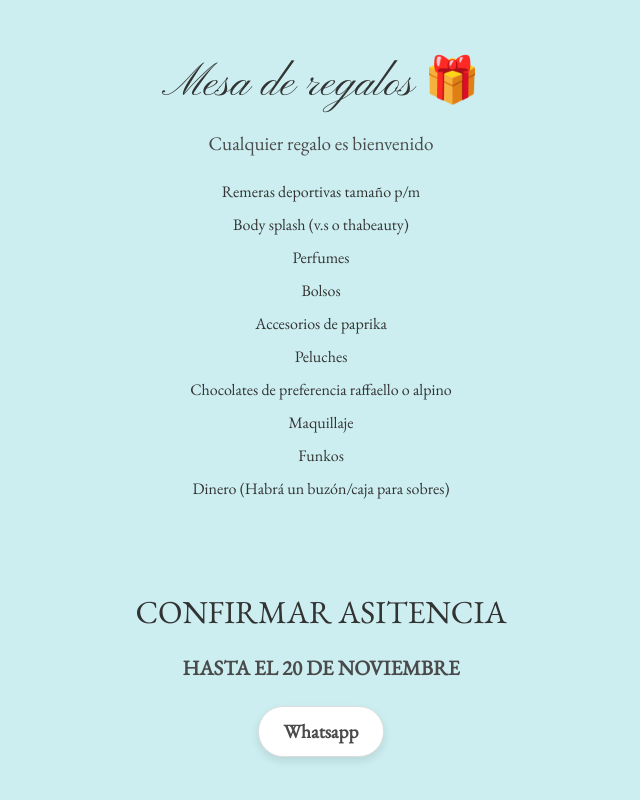
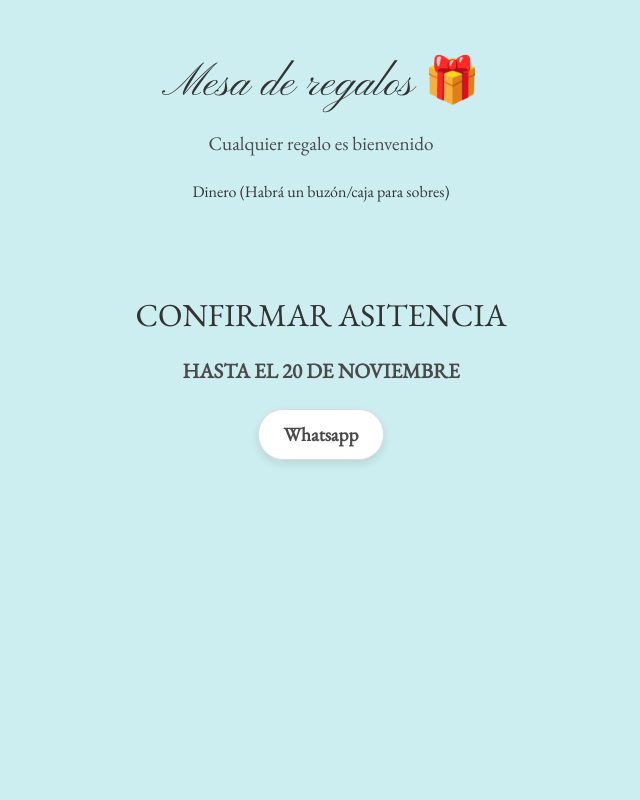
Before and after one commit to SERandroid11/chanel15a-os, a plain HTML site: page index.html in a window 1280 px wide. Shown: the part 2557-3357 px from the top of the page, without its empty margins (319-959 px from the left). After the commit the page ends 3072 px from the top, so only its background shows below. Drawn offline with nearby package versions, Linux system fonts and the light colour scheme.

Commit message:
Update index.html

```diff
--- a/index.html
+++ b/index.html
@@ -87,15 +87,6 @@
             <h2>Mesa de regalos 🎁</h2>
             <p class="subtitle">Cualquier regalo es bienvenido</p>
             <ul class="gift-list">
-                <li>Remeras deportivas tamaño p/m</li>
-                <li>Body splash (v.s o thabeauty)</li>
-                <li>Perfumes</li>
-                <li>Bolsos</li>
-                <li>Accesorios de paprika</li>
-                <li>Peluches</li>
-                <li>Chocolates de preferencia raffaello o alpino</li>
-                <li>Maquillaje</li>
-                <li>Funkos</li>
                 <li>Dinero (Habrá un buzón/caja para sobres)</li>
             </ul>
         </section>
@@ -111,4 +102,5 @@
 
     <script src="script.js"></script>
 </body>
+
 </html>
```
